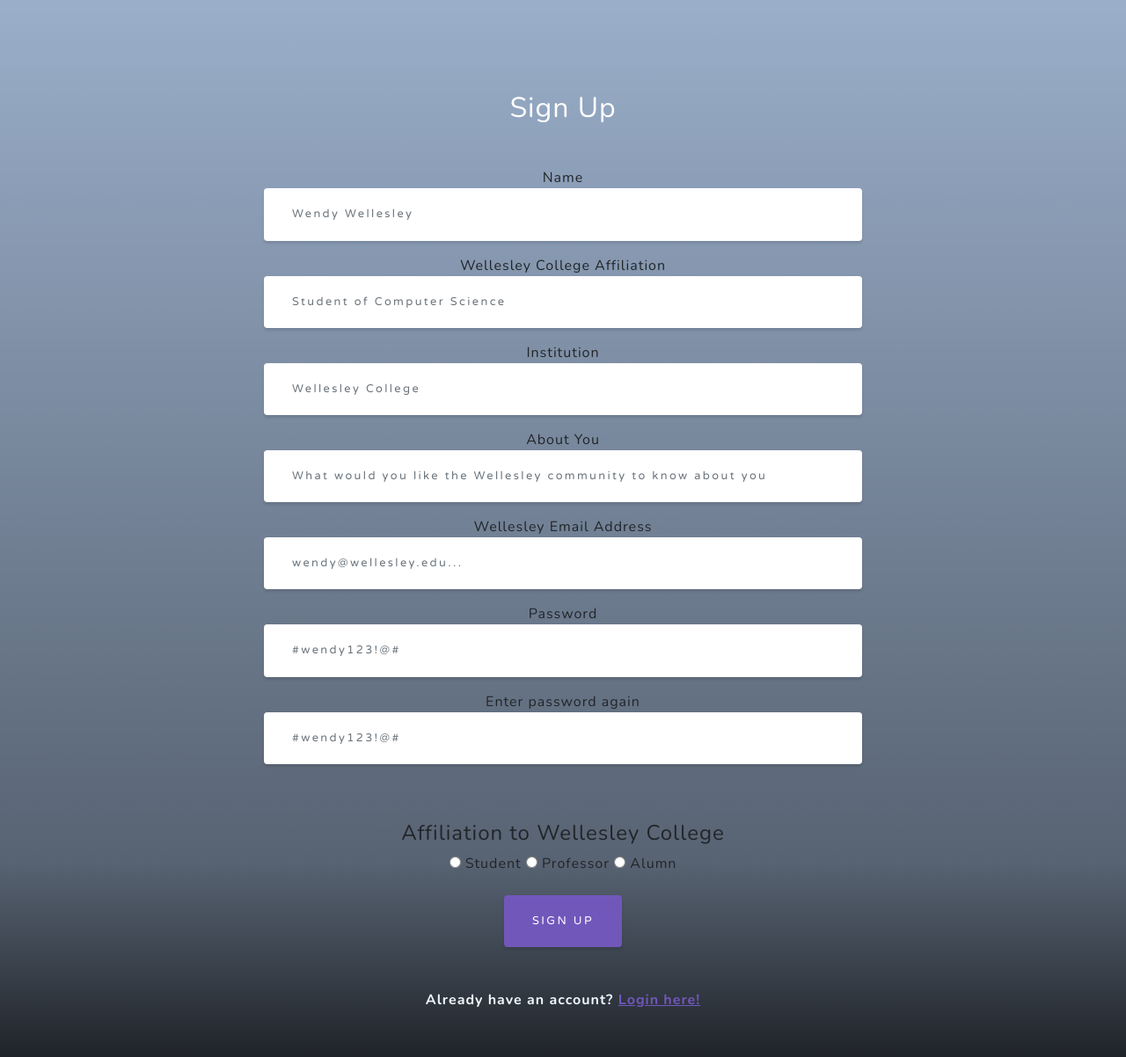
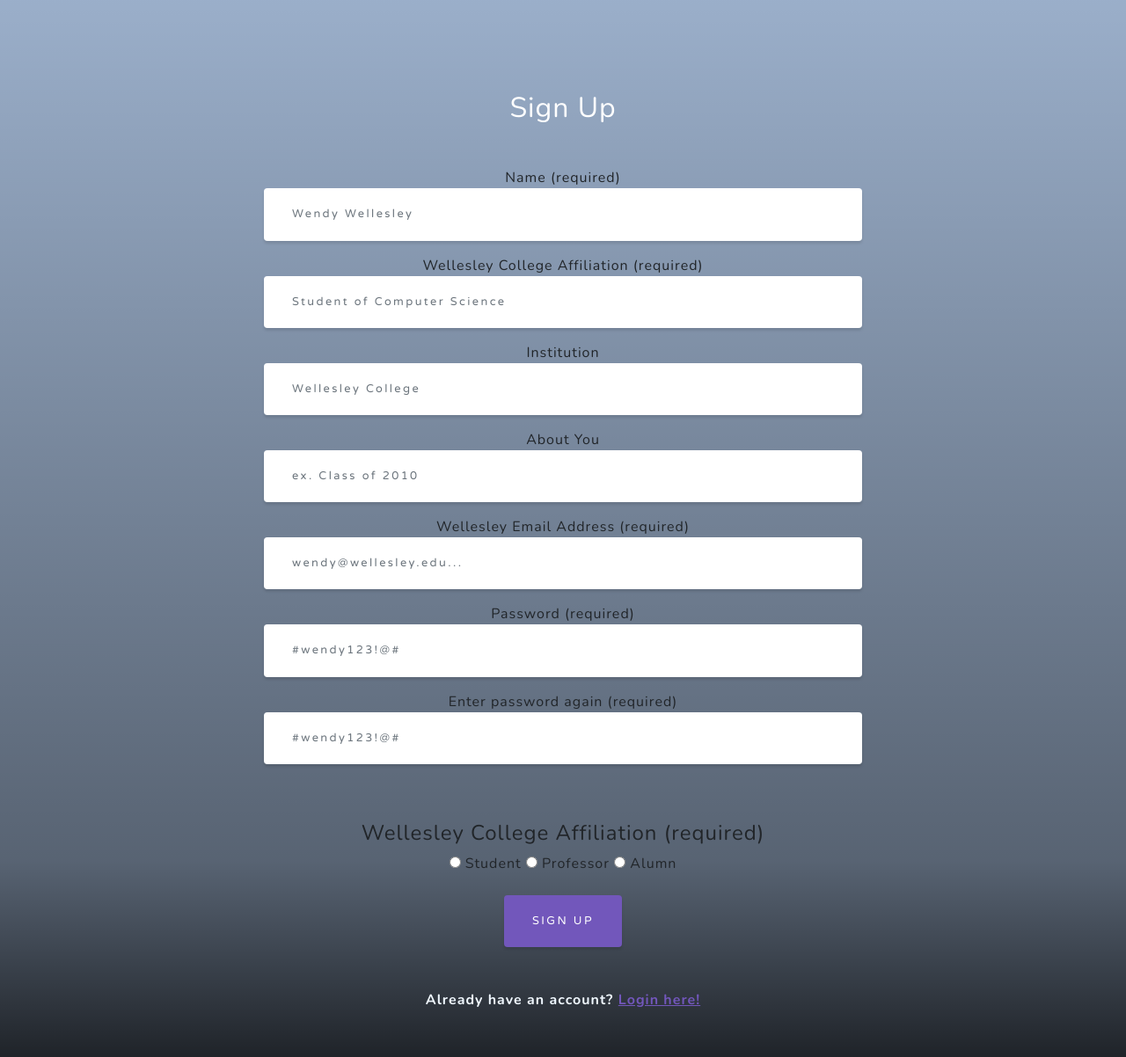
Before and after one commit to RopaBevy/CentralizedEX-CS304, a Flask app: page /signup/ in a window 1280 px wide. Shown: the part 56-1258 px from the top of the page at 88% size. Run offline with Flask 2, Linux system fonts and the light colour scheme; some libraries are stand-ins or nearby versions.

Commit message:
Updated signup.html

```diff
--- a/app.py
+++ b/app.py
@@ -55,13 +55,28 @@ def signup():
         password = request.form.get('password')
         password2 = request.form.get('password2')
         user_type = request.form.get('type')
-        about = request.form.get('about')
 
+        # Checks whether mandatory fields are filled out
+        if not name:
+            error = 'Name is required.'
+            flash(error)
+        elif not email:
+            error = 'Email is required.'
+            flash(error)
+        elif not password:
+            error = 'Password is required.'
+            flash(error)
+        elif not password2:
+            error = 'Confirming your password is required.'
+            flash(error)
+
+        # Checks whether email is a Wellesley College email
         email_pattern = re.compile('@wellesley.edu$')
         if(len(email_pattern.findall(email)) == 0):
             flash('Please use your Wellesley College email.')
             return redirect(url_for('signup'))
 
+        # Checks whether passwords match
         if(password != password2):
             flash('Passwords do not match')
             return redirect(url_for('signup'))
@@ -80,7 +95,7 @@ def signup():
                 member = queries.get_one_member(conn,session['email'])
                 return render_template('yourProfile.html', src=url_for('pic',email=email), member=member)
             else:
-                flash('An account with this email already exists. Please Log in ')
+                flash('An account with this email already exists. Please login.')
                 return redirect(url_for('login'))
 
         else:
@@ -165,9 +180,10 @@ def home():
 @app.route('/favorite/', methods=['POST'])
 def favorite():
     '''Adds or removes application from list of favorites when button is clicked.'''
-    conn = dbi.connect()
-    if (session.get('uid')): #if it exists
-        uid = session['uid']
+    if('email' in session):
+        conn = dbi.connect()
+        member = queries.get_one_member(conn,session['email'])
+
         # Get data from form:
         data = request.form
         link = data['link']
@@ -179,9 +195,12 @@ def favorite():
             resp_dic = {'link': link}
             print("respLink:" + resp_dic['link'])
             return jsonify(resp_dic)
+        return render_template('display.html', member = member,
+                                opportunities = opportunities, institutions = institutions)
+
     else:
-        flash('You must be logged in to add to your favorites.')
-        return redirect(url_for('index'))
+        flash('Please login.')
+        return render_template('login.html')
 
 
 @app.route('/logout/', methods=['GET'])
@@ -299,9 +318,6 @@ def comment():
     else:
         flash('Please login.')
         return render_template('login.html')
-
-
-
 
 # Farida/Ropah code
 # '''rate an opportunity'''
--- a/templates/signup.html
+++ b/templates/signup.html
@@ -8,24 +8,24 @@
               <h2 class="text-white mb-5">Sign Up</h2>
                   <form class="form-signup" id="signupForm" action="{{url_for('signup')}}" method="POST">
                     <!-- Email address input-->
-                        <p><label for="name"> Name</label><br>
+                        <p><label for="name"> Name (required)</label><br>
                         <input class="form-control" id="name" type="text" name="name" placeholder="Wendy Wellesley" aria-label="Enter email address..." data-sb-validations="required,name" /><br></p>
-                        <p><label for="profession"> Wellesley College Affiliation</label><br>
+                        <p><label for="profession"> Wellesley College Affiliation (required)</label><br>
                         <input class="form-control" id="profession" type="text" name="profession" placeholder="Student of Computer Science" data-sb-validations="required,name" /><br></p>
                         <p><label for="about"> Institution</label><br>
                         <input class="form-control" id="institution" type="text" name="institution" placeholder="Wellesley College" data-sb-validations="required,name" /><br></p>
                         <p><label for="about"> About You</label><br>
-                        <input class="form-control" id="about" type="text" name="about" placeholder="What would you like the Wellesley community to know about you " data-sb-validations="required,name" /><br></p>
-                        <p><label for="email"> Wellesley Email Address</label><br>
+                        <input class="form-control" id="about" type="text" name="about" placeholder="ex. Class of 2010" data-sb-validations="required,name" /><br></p>
+                        <p><label for="email"> Wellesley Email Address (required)</label><br>
                         <input class="form-control" id="emailAddress" type="email" name="email" placeholder="wendy@wellesley.edu..." aria-label="Enter email address..." data-sb-validations="required,email" /><br></p>
-                        <p><label for="password"> Password</label><br>
+                        <p><label for="password"> Password (required)</label><br>
                         <input class="form-control" id="password" type="password" name="password" placeholder="#wendy123!@#"  aria-label="Enter email address..." data-sb-validations="required,password" /><br></p>
-                        <p><label for="password2"> Enter password again</label><br>
+                        <p><label for="password2"> Enter password again (required)</label><br>
                         <input class="form-control" id="password2" type="password" name="password2" placeholder="#wendy123!@#"  aria-label="Enter email address..." data-sb-validations="required,password" /><br><br></p>
                   </form>
                         <br>
                       <form>
-                          <h4>Affiliation to Wellesley College</h4>
+                          <h4>Wellesley College Affiliation (required)</h4>
                         <div id="type">
                           <input type="radio" name="type" value="Student" required>
                           <label>Student</label>
```
